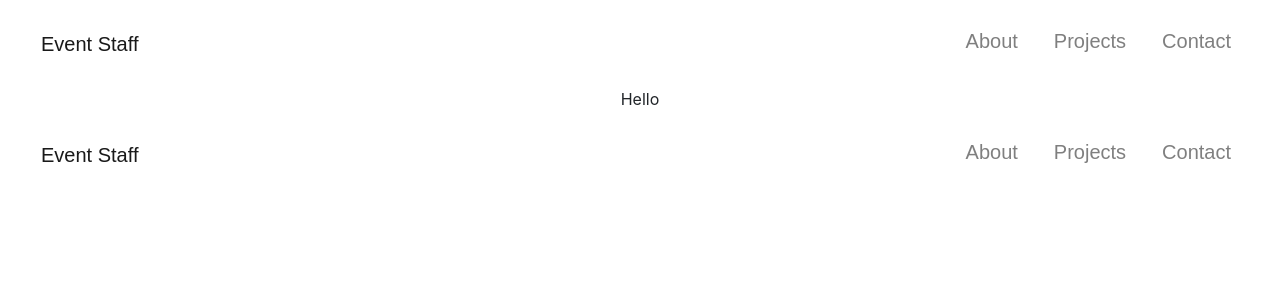
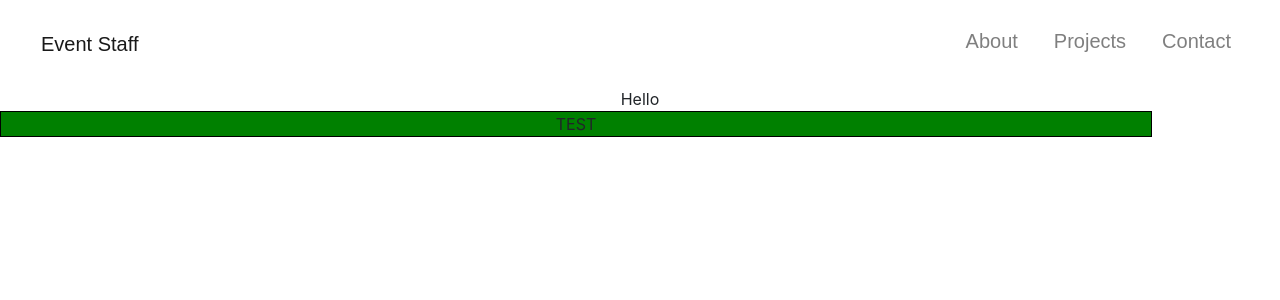
Before and after one commit to EnterpriseBoy/Magiweb, a React (Create React App) app: page / in a window 1280 px wide. Shown: the top 300 px of the page. Built offline with nearby package versions, Linux system fonts and the light colour scheme.

Commit message:
add modules to css

```diff
--- a/src/Components/Footer/Footerbase/Footerbase.css
+++ /dev/null
@@ -1,35 +0,0 @@
-#mainNav {
-  min-height: 60px;
-  background-color: #fff;
-}
-
-.nav-item {
-  margin:10px;
-  font-family: Arial;
-  font-size: 20px;
-  color: grey;
-  padding-bottom: 5px;
-}
-
-.navbar-brand{
-  margin:10px;
-  font-family: Arial;
-  font-size: 20px;
-  color: grey;
-  padding-bottom: 5px;
-}
-
-
-#mainNav .navbar-nav .nav-item:hover{
-  color: fade(white, 80%);
-  outline: none;
-  background-color: transparent;
-  color: black;
-  border-bottom: 1px solid black;
-  padding-bottom: 5px;
-}
-
-
-nav-link:active{
-  background-color: green;
-}
--- a/src/Components/Footer/Footerbase/Footerbase.js
+++ b/src/Components/Footer/Footerbase/Footerbase.js
@@ -1,38 +1,12 @@
 import React from "react";
-import "./Footerbase.css";
+import styles from "./Footerbase.module.css";
 import "../../../CSS/bootstrap.min.css";
 
 
 
 function Footerbase(props) {
   return (
-    <nav
-      className="navbar navbar-expand-lg navbar-light"
-      id="mainNav"
-    >
-      <div className="container-fluid">
-        <a className="navbar-brand" href="#page-top">
-          Event Staff
-        </a>
-        <ul className="navbar-nav ml-auto">
-          <li className="nav-item">
-            <a className="nav-link js-scroll-trigger" href="#about">
-              About
-            </a>
-          </li>
-          <li className="nav-item">
-            <a className="nav-link js-scroll-trigger" href="#projects">
-              Projects
-            </a>
-          </li>
-          <li className="nav-item">
-            <a className="nav-link js-scroll-trigger" href="#signup">
-              Contact
-            </a>
-          </li>
-        </ul>
-      </div>
-    </nav>
+    <div className={styles.footer}>TEST</div>
   );
 }
 
--- /dev/null
+++ b/src/Components/Footer/Footerbase/Footerbase.module.css
@@ -0,0 +1,5 @@
+.footer{
+  border: 1px solid black;
+  width: 90%;
+  background-color: green;
+}
```
